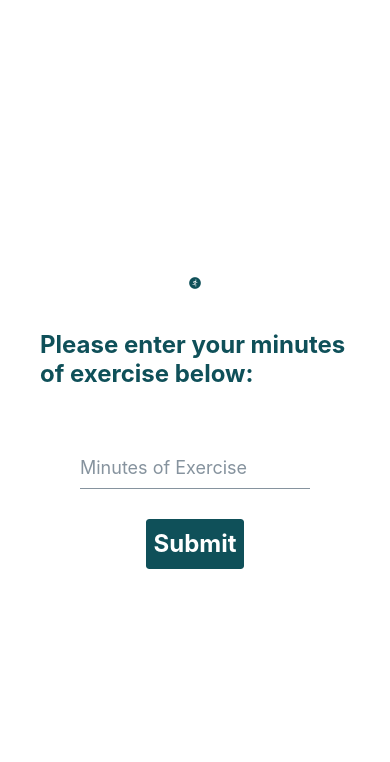
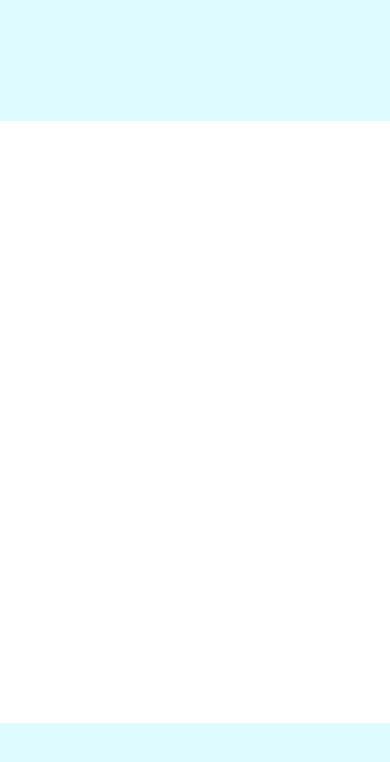
Before and after one commit to richardm213/hydration-helper, a React Native app: screen / in a window 390 px wide. Shown: the top 762 px of the page. Built offline with nearby package versions, Linux system fonts and the light colour scheme.

Commit message:
+Creating shared components: header and navigation

```diff
--- a/App.js
+++ b/App.js
@@ -1,3 +1,4 @@
+import { NavigationContainer } from '@react-navigation/native';
 import { StatusBar } from 'expo-status-bar';
 import {
   Text, View, StyleSheet,
@@ -5,71 +6,46 @@ import {
   Alert,
   Image
 } from 'react-native';
-import { Button, Icon, Input } from 'react-native-elements';
-import { ScreenWidth } from 'react-native-elements/dist/helpers';
+import { Button, Icon, Input, Header } from 'react-native-elements';
+import { ScreenHeight, ScreenWidth } from 'react-native-elements/dist/helpers';
+const white = '#fff';
 
-const white = '#fff';
+
 const styles = StyleSheet.create({
-  container: {
-    alignItems: 'center',
-    backgroundColor: white,
+  header: {
     flex: 1,
-    justifyContent: 'center',
+    backgroundColor: '#DEFBFF',
   },
-  submitButton: {
-    backgroundColor: '#0F5059',
-    height: 50
+  center: {
+    flex: 5,
+    backgroundColor: 'white',
 
   },
-  largerTextBlue: {
-    fontSize: 24,
-    alignItems: 'center',
-    fontWeight: 'bold',
-    color: '#0F5059',
-    margin: 20,
-    padding: 20
+  footer: {
+    flex: 1,
+    backgroundColor: '#DEFBFF',
 
   },
-  largerTextWhite: {
-    fontSize: 24,
-    alignItems: 'center',
-    fontWeight: 'bold',
-    color: 'white',
-
-  },
-  input: {
-    marginLeft: 70,
-    marginRight: 70,
-    marginTop: 20,
-    marginBottom: 20
-
-  },
+  container: {
+    flex: 1,
+    flexDirection: 'column'
+  }
 });
 
 export default function App() {
   return (
-    <View style={styles.container}>
-      <Icon
-        name='run-circle'
-        type='material-icons'
-        color='#0F5059'
-        size='200' />
-      <Text
-        style={styles.largerTextBlue}>
-        Please enter your minutes of exercise below:
-      </Text>
-      <Input
-        placeholder='Minutes of Exercise'
-        inputContainerStyle={styles.input}
+    <SafeAreaView style={styles.container}>
+      <View style={styles.header}>
+      </View>
 
-      />
-      <Button
-        buttonStyle={styles.submitButton}
-        titleStyle={styles.largerTextWhite}
-        title="Submit"
-        onPress={() => Alert.alert('Your exercise has been recorded!')}
-      />
-      <StatusBar style="auto" />
-    </View>
+      <View style={styles.center}>
+      </View>
+
+      <View style={styles.footer}>
+        <NavigationContainer>
+        </NavigationContainer>
+      </View>
+
+    </SafeAreaView>
   );
 }
```
Also changed, not shown: package.json (+6 -1 lines), 1 other file (tests, documents, lock files or other folders).
